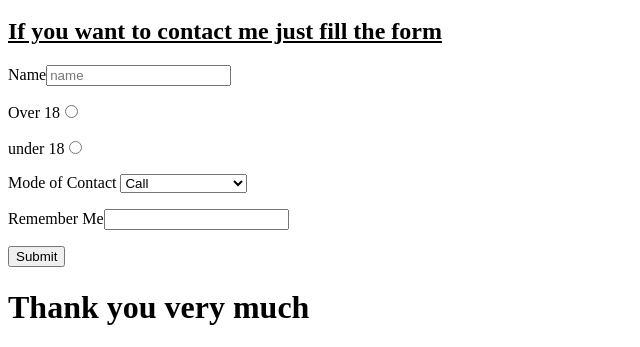
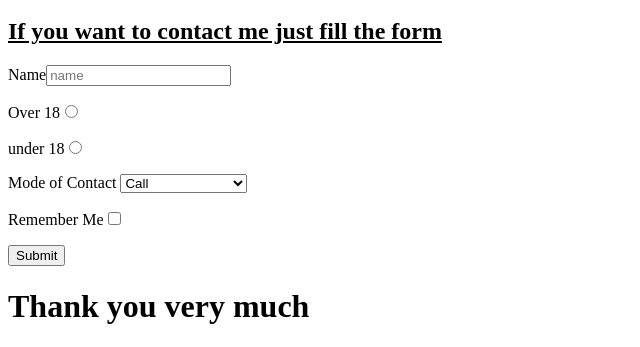
Before and after one commit to AnkitPatnaik12/ankit-bio, a plain HTML site: page index.html in a window 1280 px wide. Shown: the part 1276-1623 px from the top of the page, without its empty margins (0-640 px from the left). Drawn offline with Linux system fonts and the light colour scheme.

Commit message:
Update index.html

```diff
--- a/index.html
+++ b/index.html
@@ -53,7 +53,7 @@
 			   <option>Meet Somewhere</option>
 			</select>
 			</p>
-			<p>Remember Me<input type="checkin"></p>
+			<p>Remember Me<input type="checkbox"></p>
 			<p><input type="submit"></p>
 		</form>
 		<h1><strong>Thank you very much</strong></h1>
```
